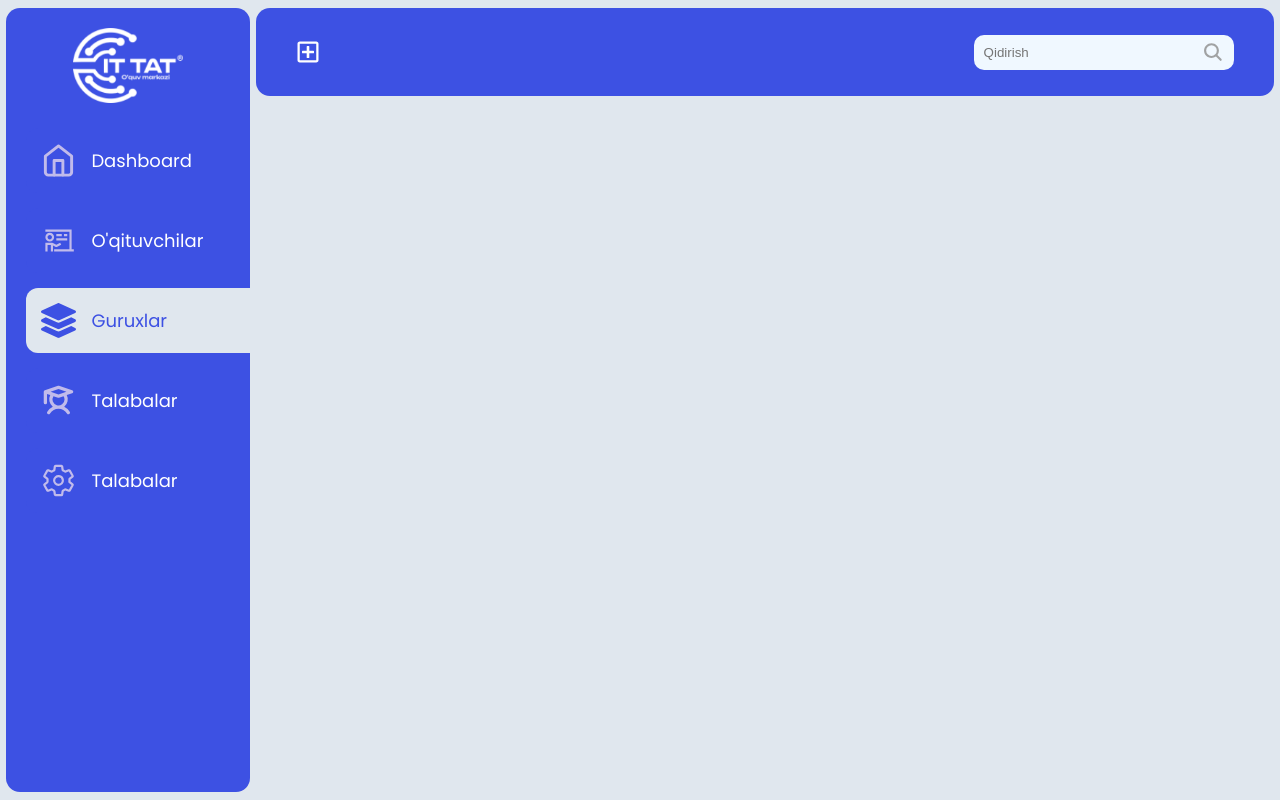
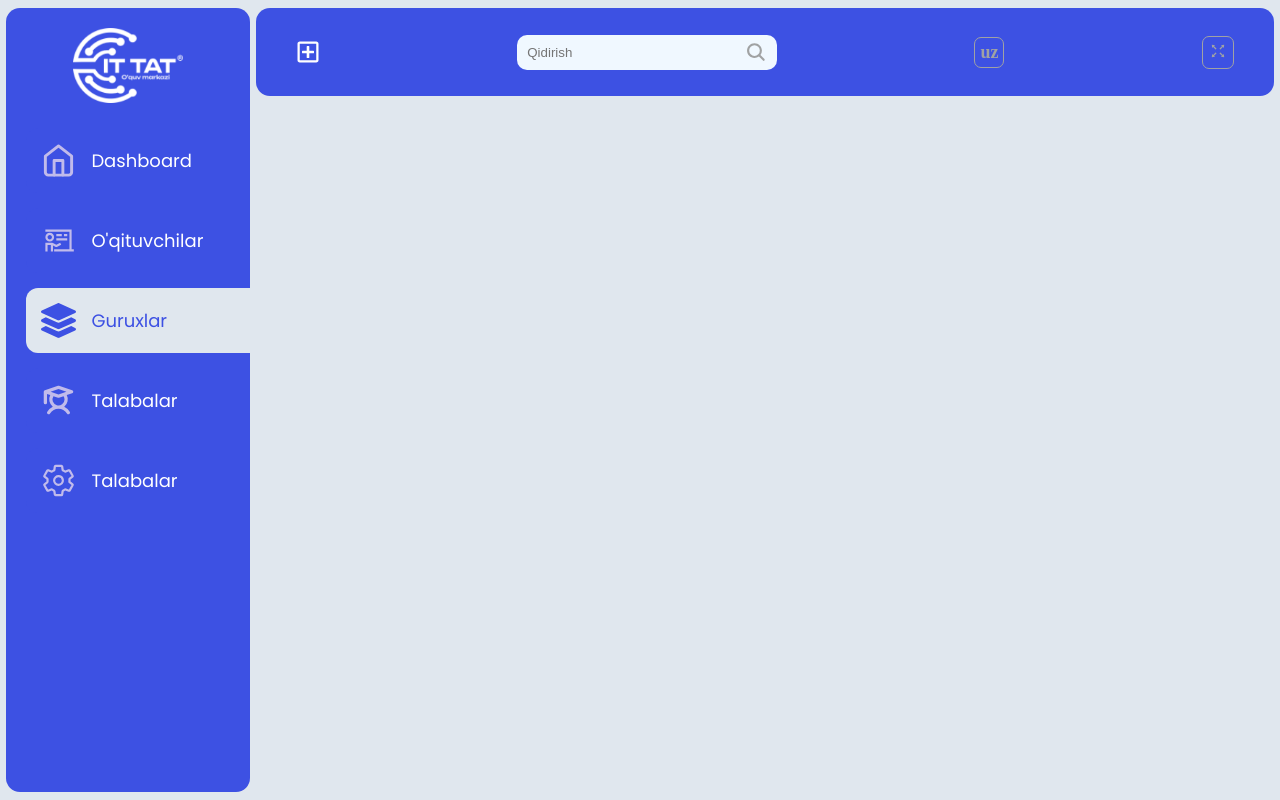
Before and after one commit to ogabekmaxammadov/CRM-it-tat, a React (Vite) app: page /groups in a window 1280 px wide. Built offline with nearby package versions, Linux system fonts and the light colour scheme.

Commit message:
yangilandi

```diff
--- a/src/App.css
+++ b/src/App.css
@@ -15,6 +15,7 @@ body {
 	--white-color: #fff;
 	--black-color: #000;
 	--background-color: rgb(224, 231, 238);
+	--grey-color: rgb(160, 162, 163);
 }
 
 .container {
--- a/src/components/headerSection/HeaderSection.css
+++ b/src/components/headerSection/HeaderSection.css
@@ -39,3 +39,23 @@
 .search-icon {
 	color: rgb(160, 162, 163);
 }
+
+.lngs {
+	border: 1px solid var(--grey-color);
+	padding: 4px 5px;
+	border-radius: 7px;
+}
+
+.lngs h2 {
+	color: var(--grey-color);
+	cursor: pointer;
+	font-size: 18px;
+}
+
+.full-ekran button {
+	border: 1px solid var(--grey-color);
+	padding: 5px 6px 3px 6px;
+	border-radius: 7px;
+	cursor: pointer;
+	color: var(--grey-color);
+}
--- a/src/components/headerSection/HeaderSection.jsx
+++ b/src/components/headerSection/HeaderSection.jsx
@@ -1,8 +1,35 @@
+import { useState } from 'react'
+import { AiOutlineFullscreen, AiOutlineFullscreenExit } from 'react-icons/ai'
 import { FaRegPlusSquare } from 'react-icons/fa'
 import { IoSearch } from 'react-icons/io5'
 import './HeaderSection.css'
 
 const HeaderSection = () => {
+	const [isFull, setIsFull] = useState(false)
+
+	const toggleFullScreen = () => {
+		if (!isFull) {
+			// Fullscreen yoqish
+			if (document.documentElement.requestFullscreen) {
+				document.documentElement.requestFullscreen()
+			} else if (document.documentElement.webkitRequestFullscreen) {
+				document.documentElement.webkitRequestFullscreen()
+			} else if (document.documentElement.msRequestFullscreen) {
+				document.documentElement.msRequestFullscreen()
+			}
+			setIsFull(true)
+		} else {
+			// Fullscreen dan chiqish
+			if (document.exitFullscreen) {
+				document.exitFullscreen()
+			} else if (document.webkitExitFullscreen) {
+				document.webkitExitFullscreen()
+			} else if (document.msExitFullscreen) {
+				document.msExitFullscreen()
+			}
+			setIsFull(false)
+		}
+	}
 	return (
 		<div className='header-section display-flex'>
 			<FaRegPlusSquare className='header-icon' />
@@ -10,6 +37,23 @@ const HeaderSection = () => {
 				<input type='search' placeholder='Qidirish' />
 				<IoSearch className='search-icon header-icon' />
 			</div>
+
+			<div className='lngs'>
+				<h2>uz</h2>
+			</div>
+
+			<div className='full-ekran'>
+				<button
+					onClick={toggleFullScreen}
+					style={{
+						background: isFull ? 'transparent' : 'transparent',
+						cursor: 'pointer',
+						fontSize: '18px',
+					}}
+				>
+					{isFull ? <AiOutlineFullscreenExit /> : <AiOutlineFullscreen />}
+				</button>
+			</div>
 		</div>
 	)
 }
```
